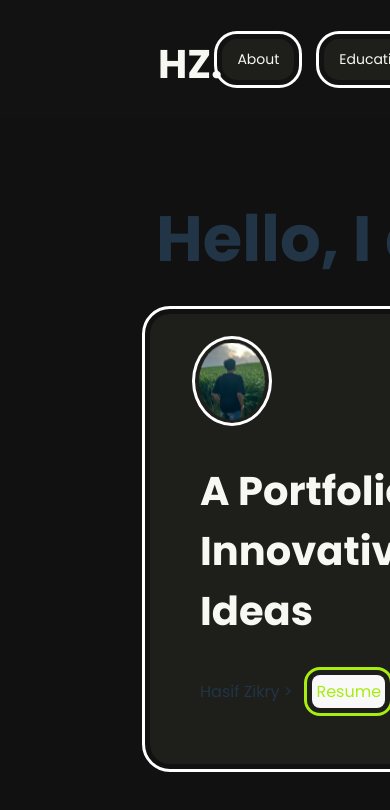
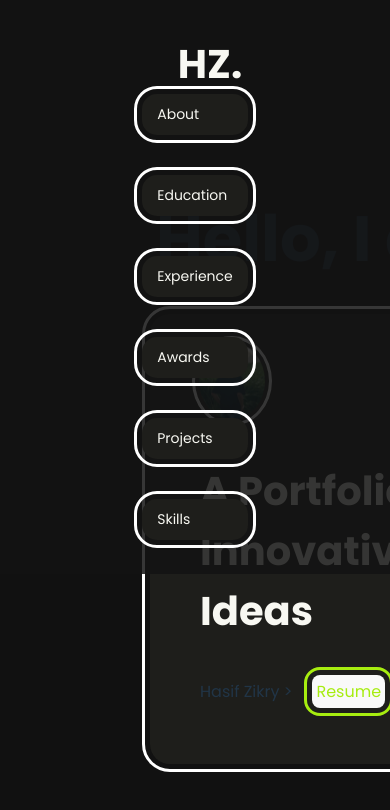
Before and after one commit to siefzieq/Portfolio, a React (Vite) app: page / in a window 390 px wide. Shown: the top 810 px of the page. Built offline with nearby package versions, Linux system fonts and the light colour scheme.

Commit message:
Updated styles in App.css for responsive design

```diff
--- a/src/App.css
+++ b/src/App.css
@@ -7,3 +7,19 @@ body{
    position: relative; /* Necessary for the sliding effect */
    overflow: hidden; /* Prevents showing parts of the components during transition */
 }
+/* Styles for devices with a max width of 768px */
+@media (max-width: 768px) {
+   nav {
+      flex-direction: column; /* Stack items vertically */
+      padding: 1rem; /* Adjust padding */
+   }
+
+   .list {
+      flex-direction: column; /* Stack list items vertically */
+   }
+
+   .list li {
+      width: auto; /* Allow list items to take full width */
+      margin-bottom: 10px; /* Add space between items */
+   }
+}
```
